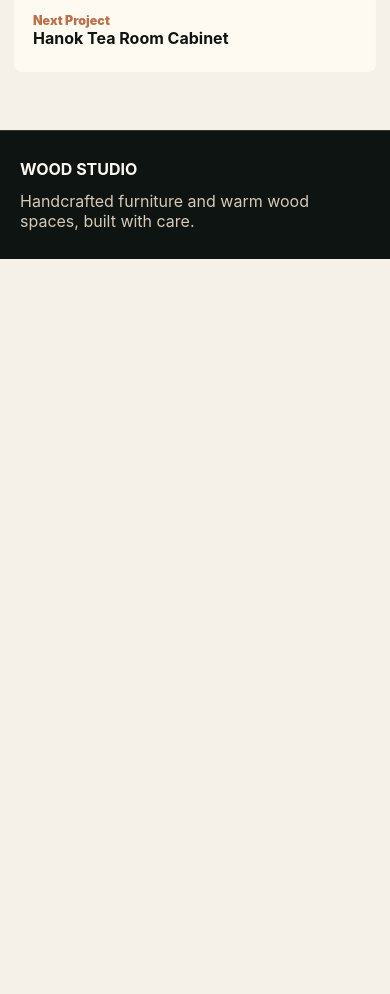
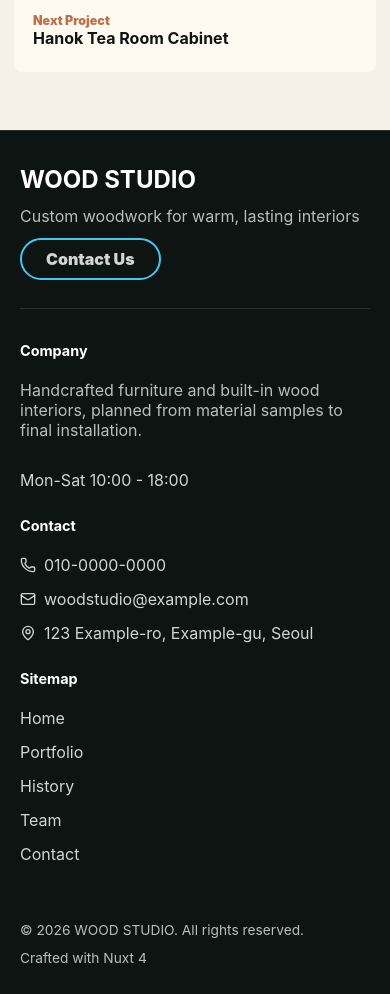
Before and after one commit to nxmdev02/forestory-portfolio, a Nuxt app: page /portfolio/ash-dining-table-2025 in a window 390 px wide. Shown: the part 2620-3614 px from the top of the page. Before the commit the page ends 2879 px from the top, so only its background shows below. Built offline with nearby package versions, Linux system fonts and the light colour scheme.

Commit message:
Apply reference style across site

```diff
--- a/app/app.vue
+++ b/app/app.vue
@@ -1,11 +1,60 @@
+<script setup lang="ts">
+import { Mail, MapPin, Phone } from '@lucide/vue'
+
+const footerLinks = [
+  { label: 'Home', href: '#home' },
+  { label: 'Portfolio', href: '#portfolio' },
+  { label: 'History', href: '#history' },
+  { label: 'Team', href: '#team' },
+  { label: 'Contact', href: '#contact' }
+]
+</script>
+
 <template>
   <div class="app-shell">
     <NuxtRouteAnnouncer />
     <SiteHeader />
     <NuxtPage />
     <footer class="site-footer">
-      <strong>WOOD STUDIO</strong>
-      <span>Handcrafted furniture and warm wood spaces, built with care.</span>
+      <div class="footer-brand-row">
+        <strong>WOOD STUDIO</strong>
+        <span>Custom woodwork for warm, lasting interiors</span>
+        <a class="footer-cta" href="#contact">Contact Us</a>
+      </div>
+
+      <div class="footer-grid">
+        <div>
+          <h2>Company</h2>
+          <p>Handcrafted furniture and built-in wood interiors, planned from material samples to final installation.</p>
+          <span>Mon-Sat 10:00 - 18:00</span>
+        </div>
+
+        <div>
+          <h2>Contact</h2>
+          <a href="tel:010-0000-0000">
+            <Phone :size="16" aria-hidden="true" />
+            010-0000-0000
+          </a>
+          <a href="mailto:woodstudio@example.com">
+            <Mail :size="16" aria-hidden="true" />
+            woodstudio@example.com
+          </a>
+          <span>
+            <MapPin :size="16" aria-hidden="true" />
+            123 Example-ro, Example-gu, Seoul
+          </span>
+        </div>
+
+        <div>
+          <h2>Sitemap</h2>
+          <a v-for="link in footerLinks" :key="link.href" :href="link.href">{{ link.label }}</a>
+        </div>
+      </div>
+
+      <div class="footer-bottom">
+        <span>© 2026 WOOD STUDIO. All rights reserved.</span>
+        <span>Crafted with Nuxt 4</span>
+      </div>
     </footer>
   </div>
 </template>
--- a/app/assets/css/main.css
+++ b/app/assets/css/main.css
@@ -418,6 +418,96 @@ h3 {
   color: #fff;
 }
 
+.services-section {
+  background: var(--dark);
+  color: #fff;
+  padding-top: 72px;
+}
+
+.compact-heading {
+  max-width: 900px;
+}
+
+.compact-heading h2 {
+  max-width: 820px;
+  font-size: clamp(2rem, 4.5vw, 4.5rem);
+}
+
+.service-card-grid {
+  display: grid;
+  grid-template-columns: repeat(3, minmax(0, 1fr));
+  gap: 18px;
+}
+
+.service-card {
+  position: relative;
+  min-height: 360px;
+  overflow: hidden;
+  border: 1px solid rgba(255, 255, 255, 0.1);
+  border-radius: 24px;
+  background: #171d1b;
+}
+
+.service-card img {
+  width: 100%;
+  height: 100%;
+  min-height: 360px;
+  object-fit: cover;
+  filter: saturate(0.9);
+  transform: scale(1.02);
+  transition: transform 0.45s ease, filter 0.45s ease;
+}
+
+.service-card::after {
+  position: absolute;
+  inset: 0;
+  content: "";
+  background:
+    linear-gradient(180deg, rgba(13, 20, 18, 0.2), rgba(13, 20, 18, 0.78)),
+    rgba(13, 20, 18, 0.28);
+}
+
+.service-card:hover img {
+  filter: saturate(1.04);
+  transform: scale(1.06);
+}
+
+.service-card-overlay {
+  position: absolute;
+  inset: auto 0 0;
+  z-index: 1;
+  display: grid;
+  gap: 10px;
+  justify-items: center;
+  padding: 30px;
+  color: #fff;
+  text-align: center;
+}
+
+.service-card-overlay svg {
+  color: var(--cyan);
+}
+
+.service-card-overlay h3 {
+  margin-bottom: 0;
+  font-size: 1.35rem;
+}
+
+.service-card-overlay p {
+  max-width: 340px;
+  margin-bottom: 6px;
+  color: rgba(255, 255, 255, 0.78);
+  line-height: 1.6;
+}
+
+.service-card-overlay span {
+  display: inline-flex;
+  align-items: center;
+  gap: 6px;
+  color: var(--cyan);
+  font-weight: 900;
+}
+
 .year-filter {
   display: flex;
   flex-wrap: wrap;
@@ -1487,18 +1577,84 @@ h3 {
 }
 
 .site-footer {
+  display: grid;
+  gap: 34px;
+  border-top: 1px solid rgba(255, 255, 255, 0.1);
+  padding: 34px clamp(20px, 5vw, 72px) 28px;
+  background: var(--dark);
+  color: #fff;
+}
+
+.footer-brand-row {
+  display: grid;
+  grid-template-columns: auto 1fr auto;
+  gap: 28px;
+  align-items: center;
+  border-bottom: 1px solid rgba(255, 255, 255, 0.12);
+  padding-bottom: 28px;
+}
+
+.footer-brand-row strong {
+  font-size: 1.5rem;
+}
+
+.footer-brand-row span,
+.site-footer p,
+.site-footer span {
+  color: rgba(255, 255, 255, 0.72);
+}
+
+.footer-cta {
+  display: inline-flex;
+  min-height: 42px;
+  align-items: center;
+  justify-content: center;
+  border: 2px solid var(--cyan);
+  border-radius: 999px;
+  color: var(--cyan);
+  padding: 0 24px;
+  font-weight: 900;
+  text-decoration: none;
+}
+
+.footer-grid {
+  display: grid;
+  grid-template-columns: minmax(0, 1.4fr) minmax(220px, 0.9fr) minmax(160px, 0.7fr);
+  gap: clamp(28px, 7vw, 120px);
+}
+
+.footer-grid > div {
+  display: grid;
+  align-content: start;
+  gap: 14px;
+}
+
+.site-footer h2 {
+  margin: 0 0 8px;
+  color: #fff;
+  font-size: 0.9rem;
+}
+
+.site-footer a,
+.site-footer .footer-grid span {
+  display: inline-flex;
+  align-items: center;
+  gap: 8px;
+  color: rgba(255, 255, 255, 0.82);
+  text-decoration: none;
+}
+
+.site-footer a:hover {
+  color: var(--cyan);
+}
+
+.footer-bottom {
   display: flex;
   flex-wrap: wrap;
   justify-content: space-between;
   gap: 12px;
-  border-top: 1px solid var(--line);
-  padding: 28px clamp(20px, 5vw, 72px);
-  background: var(--dark);
-  color: #fffaf1;
-}
-
-.site-footer span {
-  color: #d8c9b6;
+  padding-top: 24px;
+  font-size: 0.86rem;
 }
 
 .modal-backdrop {
@@ -1640,7 +1796,8 @@ h3 {
   }
 
   .portfolio-grid,
-  .team-grid {
+  .team-grid,
+  .service-card-grid {
     grid-template-columns: repeat(2, minmax(0, 1fr));
   }
 
@@ -1654,6 +1811,15 @@ h3 {
 
   .project-nav {
     grid-template-columns: 1fr;
+  }
+
+  .footer-brand-row,
+  .footer-grid {
+    grid-template-columns: 1fr;
+  }
+
+  .footer-cta {
+    justify-self: start;
   }
 }
 
@@ -1734,8 +1900,14 @@ h3 {
   }
 
   .portfolio-grid,
-  .team-grid {
+  .team-grid,
+  .service-card-grid {
     grid-template-columns: 1fr;
+  }
+
+  .service-card,
+  .service-card img {
+    min-height: 320px;
   }
 
   .folder-body {
@@ -1856,6 +2028,14 @@ h3 {
     bottom: 18px;
     width: auto;
     transform: none;
+  }
+
+  .footer-brand-row {
+    gap: 12px;
+  }
+
+  .footer-grid {
+    gap: 28px;
   }
 }
 
--- /dev/null
+++ b/app/components/StudioServicesSection.vue
@@ -0,0 +1,48 @@
+<script setup lang="ts">
+import { ArrowRight, Hammer, Home, Layers3 } from '@lucide/vue'
+
+const services = [
+  {
+    title: 'Custom Furniture',
+    description: 'Tables, chairs, storage pieces, and one-off furniture made around material and proportion.',
+    image: '/images/wood-process-tile.png',
+    icon: Hammer
+  },
+  {
+    title: 'Wood Interiors',
+    description: 'Warm built-in walls, counters, shelving, and residential wood features planned for daily use.',
+    image: '/images/wood-interior-cta.png',
+    icon: Home
+  },
+  {
+    title: 'Studio Build',
+    description: 'From sketches and samples to workshop fabrication, finishing, delivery, and installation.',
+    image: '/images/wood-hero-studio.png',
+    icon: Layers3
+  }
+]
+</script>
+
+<template>
+  <section class="section services-section" aria-label="Wood studio services">
+    <div class="section-heading compact-heading">
+      <p class="eyebrow">OUR SERVICES</p>
+      <h2>Made for the way a room is used</h2>
+    </div>
+
+    <div class="service-card-grid">
+      <article v-for="service in services" :key="service.title" class="service-card">
+        <img :src="service.image" :alt="`${service.title} background`">
+        <div class="service-card-overlay">
+          <component :is="service.icon" :size="24" aria-hidden="true" />
+          <h3>{{ service.title }}</h3>
+          <p>{{ service.description }}</p>
+          <span>
+            Explore craft
+            <ArrowRight :size="16" aria-hidden="true" />
+          </span>
+        </div>
+      </article>
+    </div>
+  </section>
+</template>
--- a/app/pages/index.vue
+++ b/app/pages/index.vue
@@ -1,6 +1,7 @@
 <template>
   <main>
     <HeroSection />
+    <StudioServicesSection />
     <PortfolioSection />
     <HistorySection />
     <TeamSection />
```
